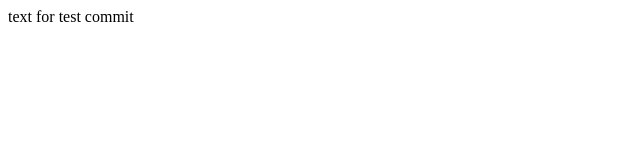
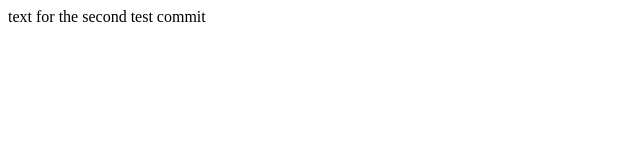
Before and after one commit to KostyukTarasUa/Studying_Hillel, a plain HTML site: page index.html in a window 1280 px wide. Shown: the full height of the page, 0-640 px from the left. Drawn offline with Linux system fonts and the light colour scheme.

Commit message:
second test commit

```diff
--- a/index.html
+++ b/index.html
@@ -6,6 +6,6 @@
     <title>Document</title>
 </head>
 <body>
-    text for test commit
+    text for the second test commit
 </body>
 </html>
```
